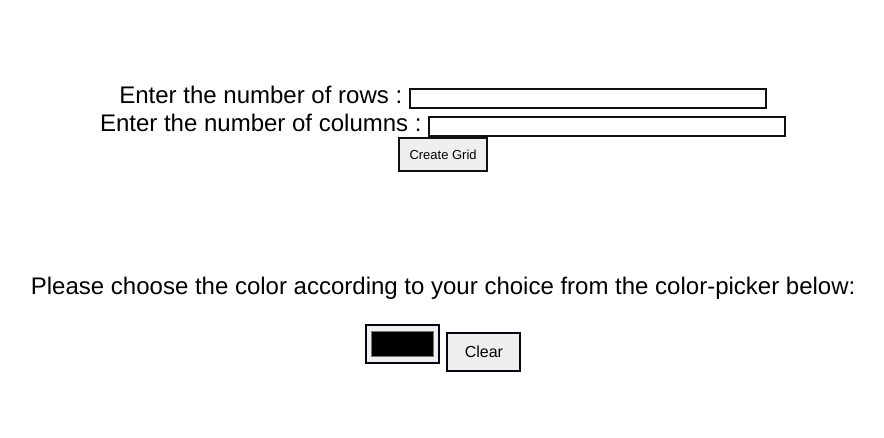
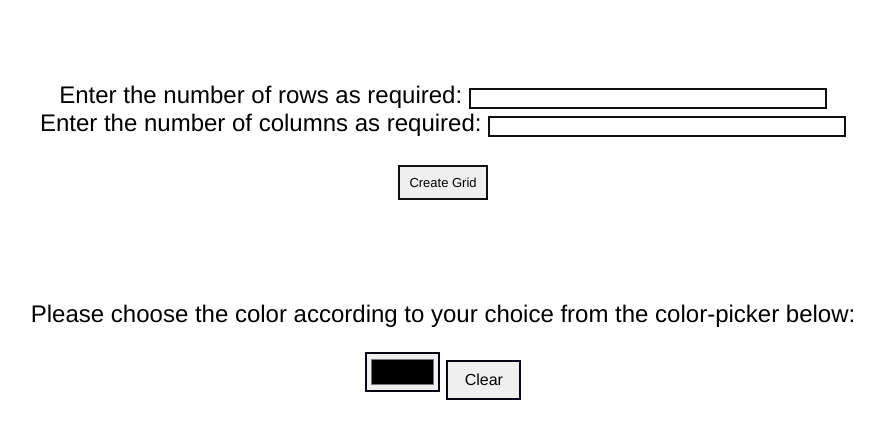
Before and after one commit to iamsnehadas/PixArtMaker, a plain HTML site: page index.html in a window 1280 px wide. Shown: the part 98-536 px from the top of the page, without its empty margins (197-1081 px from the left). Drawn offline with Linux system fonts and the light colour scheme.

Commit message:
Update index.html

```diff
--- a/index.html
+++ b/index.html
@@ -9,15 +9,20 @@
 <body>
 <h1>Pixel Art Maker</h1>
 <p><br>
-<label for="rows">Enter the number of rows :</label>
-<input type="number" id="rows">
+<!-- Create input elements for the user to enter the number of rows and columns -->
+<label for="rows">Enter the number of rows as required:</label>
+<input type="number" id="rows" min="1" max="15">
 <br>
-<label for="cols">Enter the number of columns :</label>
-<input type="number" id="cols">
+<label for="cols">Enter the number of columns as required:</label>
+<input type="number" id="cols" min="1" max="15">
 <br>
+<br>
+<!-- Create a button element with id create-grid to allow the user to create the grid -->
 <button id="create-grid">Create Grid</button>
 <p>
+<!-- Create a table element with id grid to hold the grid of squares -->
 <table id="grid">
+  <!-- The rows and columns will be created here -->
 </table>
 <br>
 Please choose the color according to your choice from the color-picker below: <p>
```
